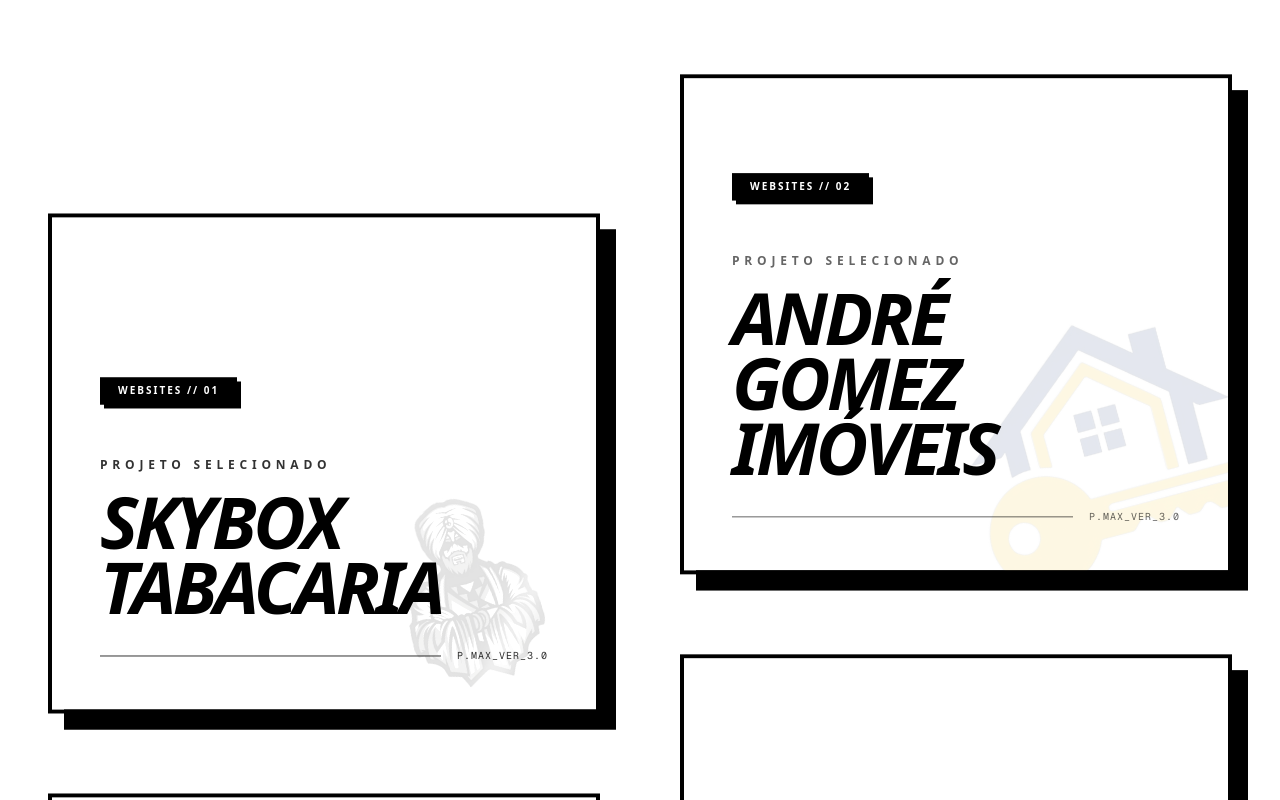
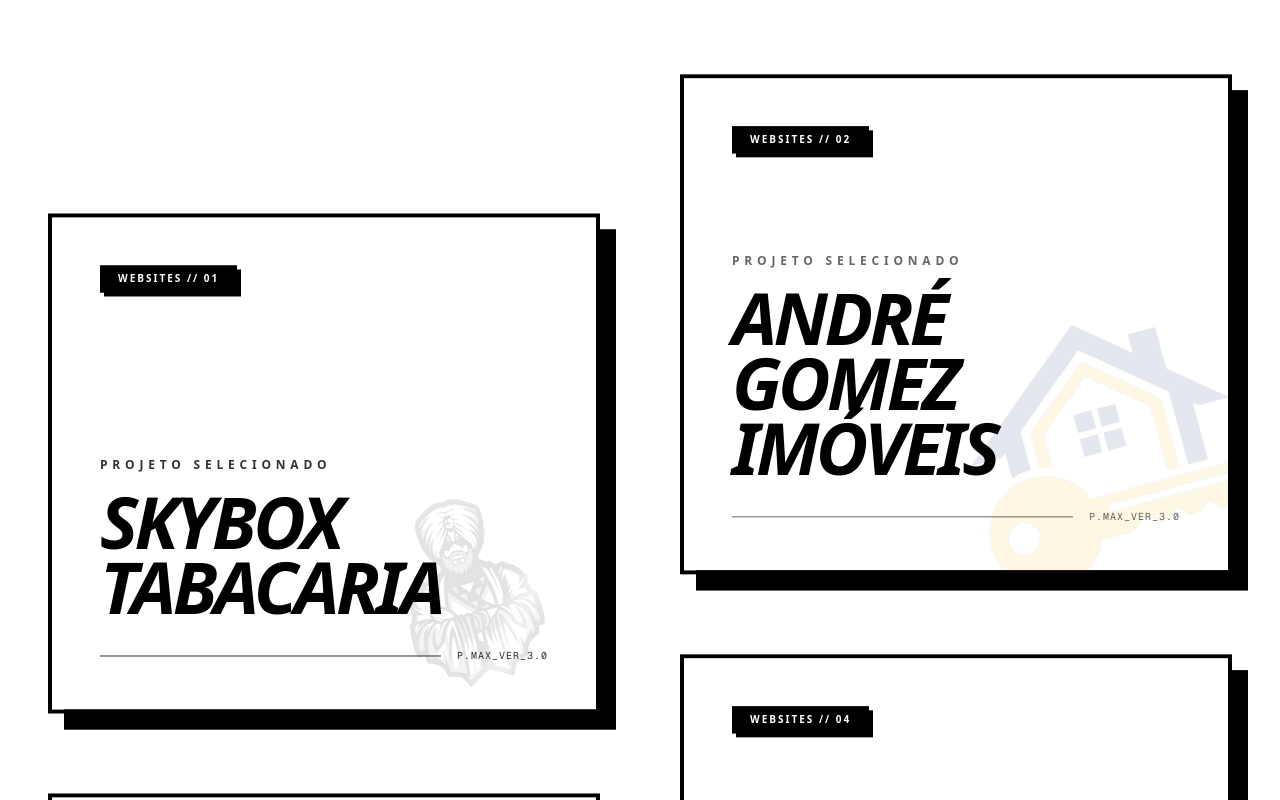
Before and after one commit to Orlando-GF/orlandocriativo, a Next.js app: page / in a window 1280 px wide. Shown: the part 1140-1940 px from the top of the page. Built offline with nearby package versions, Linux system fonts and the light colour scheme.

Commit message:
fix: Move tag/arrow to top of card, title stays at bottom (mt-auto) - matching original print

```diff
--- a/src/components/portfolio-grid.tsx
+++ b/src/components/portfolio-grid.tsx
@@ -112,8 +112,8 @@
                         />
                     </motion.div>
 
-                    <div className="relative z-20 mt-auto">
-                        <div className="flex justify-between items-start mb-8">
+                    {/* Tag e Seta — topo do card */}
+                    <div className="relative z-20 flex justify-between items-start">
                         <span className="inline-block border-2 border-foreground bg-foreground text-background px-4 py-1 text-[10px] font-black uppercase tracking-[0.2em] shadow-[4px_4px_0px_0px_oklch(0_0_0)]">
                             {project.category} // {(index + 1).toString().padStart(2, '0')}
                         </span>
@@ -122,6 +122,8 @@
                         </div>
                     </div>
 
+                    {/* Título e rodapé — fundo do card */}
+                    <div className="relative z-20 mt-auto">
                         <span className={`text-xs font-bold uppercase tracking-[0.4em] mb-4 block ${styles?.metadata || 'opacity-80'}`}>Projeto Selecionado</span>
                         <h3 className="text-4xl md:text-6xl lg:text-7xl font-black uppercase leading-[0.9] tracking-tighter italic transition-transform duration-300 group-hover:translate-x-4">
                             {project.title.split(' ').map((word: string, i: number) => (
```
Lines whose indentation alone changed are shown as unchanged.
